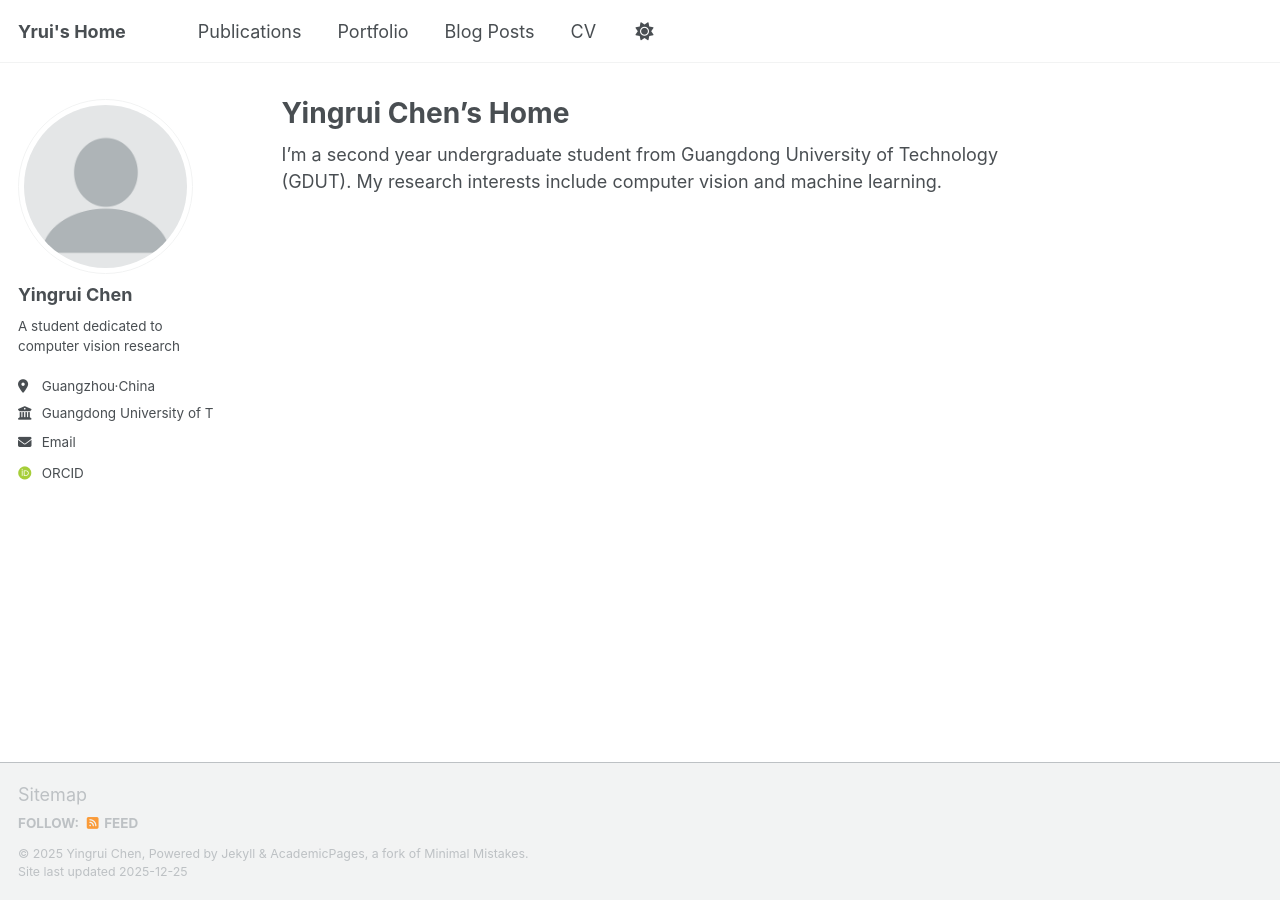
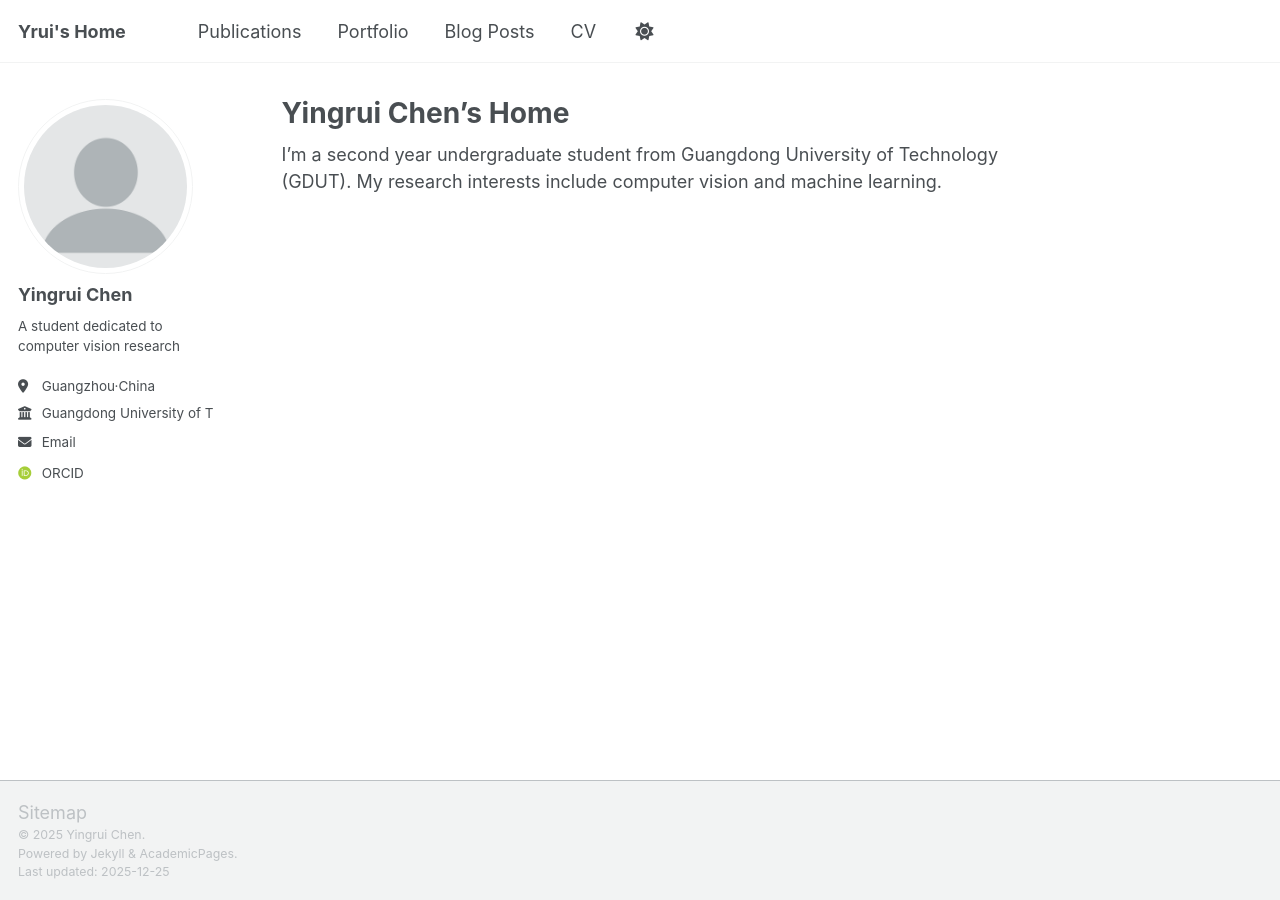
Before and after one commit to yruichen/yrhome, a Jekyll site: the page built from _pages/about.md, in a window 1280 px wide. Built offline with Jekyll 4.4.1, drawn with Linux system fonts in a browser that asks for light colours; some web fonts are replaced; a script bundle is joined from its source files by our own code; library files that are not in the unit come from our copies.

Commit message:
Simplify footer by removing unused links
Removed Bitbucket and RSS feed links from footer.

```diff
--- a/_includes/footer.html
+++ b/_includes/footer.html
@@ -1,6 +1,6 @@
 {% include base_path %}
 
-{% if site.author.github or site.author.bitbucket or site.atom_feed.hide != true %}
+{% if site.author.github %}
 <div class="page__footer-follow">
   <ul class="social-icons">
     {% if site.data.ui-text[site.locale].follow_label %}
@@ -9,17 +9,12 @@
     {% if site.author.github %}
       <li><a href="https://github.com/{{ site.author.github }}"><i class="fab fa-github" aria-hidden="true"></i> GitHub</a></li>
     {% endif %}
-    {% if site.author.bitbucket %}
-      <li><a href="https://bitbucket.org/{{ site.author.bitbucket }}"><i class="fab fa-bitbucket" aria-hidden="true"></i> Bitbucket</a></li>
-    {% endif %}
-    {% if site.atom_feed.hide != true %}
-    <li><a href="{% if site.atom_feed.path %}{{ site.atom_feed.path }}{% else %}{{ base_path }}/feed.xml{% endif %}"><i class="fa fa-fw fa-rss-square" aria-hidden="true"></i> {{ site.data.ui-text[site.locale].feed_label | default: "Feed" }}</a></li>
-    {% endif %}
   </ul>
 </div>
 {% endif %}
 
 <div class="page__footer-copyright">
-  &copy; {{ site.time | date: '%Y' }} {{ site.name | default: site.title }}, {{ site.data.ui-text[site.locale].powered_by | default: "Powered by" }} <a href="https://jekyllrb.com" rel="nofollow">Jekyll</a> &amp; <a href="https://github.com/academicpages/academicpages.github.io">AcademicPages</a>, a fork of <a href="https://mademistakes.com/work/minimal-mistakes-jekyll-theme/" rel="nofollow">Minimal Mistakes</a>.<br />
-  Site last updated {{ "now" | date: '%Y-%m-%d' }}
+  &copy; {{ site.time | date: '%Y' }} {{ site.name | default: site.title }}. <br />
+  Powered by <a href="https://jekyllrb.com" rel="nofollow">Jekyll</a> & <a href="https://github.com/academicpages/academicpages.github.io">AcademicPages</a>. <br />
+  Last updated: {{ "now" | date: '%Y-%m-%d' }}
 </div>
```
